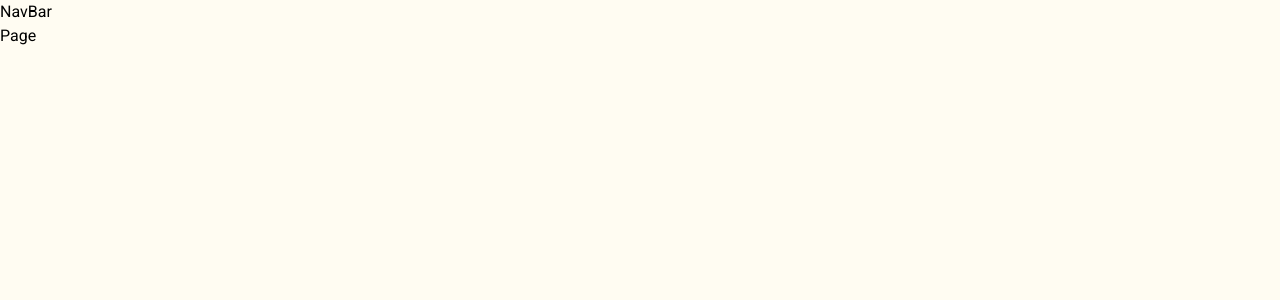
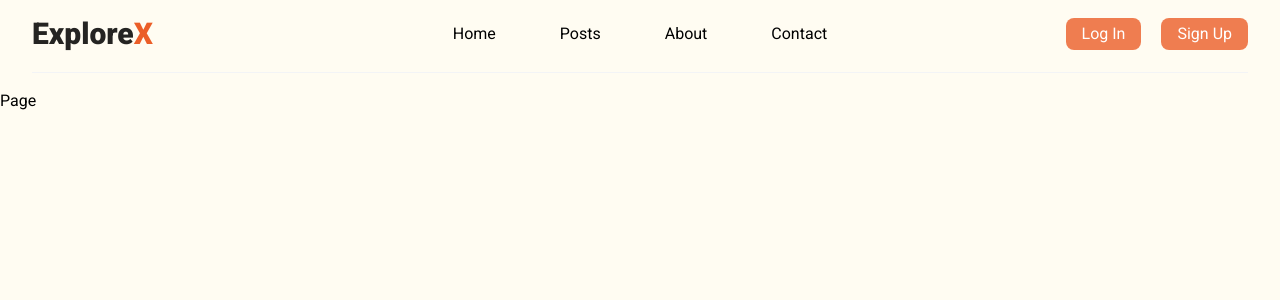
Before and after one commit to CamilleHaus/ExploreX, a Next.js app: page / in a window 1280 px wide. Shown: the top 300 px of the page. Built offline with nearby package versions, Linux system fonts and the light colour scheme.

Commit message:
wip: NavBar

```diff
--- a/components/shared/NavBar.tsx
+++ b/components/shared/NavBar.tsx
@@ -1,5 +1,37 @@
+"use client";
+import Link from "next/link";
+import Button from "../ui/Button";
+import Route from "../ui/Route";
+import { navLinks } from "@/constants";
+import { useEffect, useState } from "react";
+import clsx from "clsx";
+
 const NavBar = () => {
-  return <div>NavBar</div>;
+  return (
+    <nav className="py-4 w-full">
+      <div className="w-[95%] mx-auto max-w-[1450px] flex items-center justify-between pb-5 border-b border-gray-100">
+        <div className="flex-1">
+          <Link href={"/"}>
+            <h1 className="text-3xl font-extrabold text-secondary">
+              Explore
+              <span className="text-primary">X</span>
+            </h1>
+          </Link>
+        </div>
+        <ul className="flex items-center justify-center gap-16 flex-2 max-md:hidden">
+          {navLinks.map((link, index) => (
+            <li key={index}>
+              <Route route={link.route} label={link.label} />
+            </li>
+          ))}
+        </ul>
+        <div className="flex gap-5 flex-1 justify-end max-md:hidden">
+            <Button text="Log In" onClick={() => null} aria="log in button"/>
+            <Button text="Sign Up" onClick={() => null} aria="sign up button"/>
+        </div>
+      </div>
+    </nav>
+  );
 };
 
 export default NavBar;
--- /dev/null
+++ b/components/ui/Button.tsx
@@ -0,0 +1,19 @@
+interface IButtonProps {
+  text: string;
+  onClick: () => void;
+  aria: string;
+}
+
+const Button = ({ text, onClick, aria }: IButtonProps) => {
+  return (
+    <button
+      className="bg-primary py-1 px-4 rounded-lg hover: bg-primary/80 duration-500 inline-block text-white"
+      onClick={onClick}
+      aria-label={aria}
+    >
+      {text}
+    </button>
+  );
+};
+
+export default Button;
--- a/components/ui/Route.tsx
+++ b/components/ui/Route.tsx
@@ -4,8 +4,8 @@
 interface IRouteProps {
   route: string;
   label: string;
-  isActive: boolean;
-  onClick: () => void;
+  isActive?: boolean;
+  onClick?: () => void;
 }
 
 const Route = ({ route, label, isActive, onClick }: IRouteProps) => {
```
